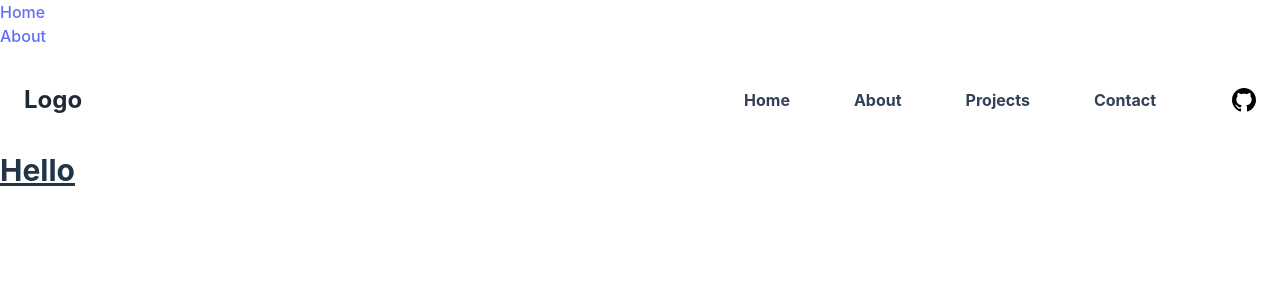
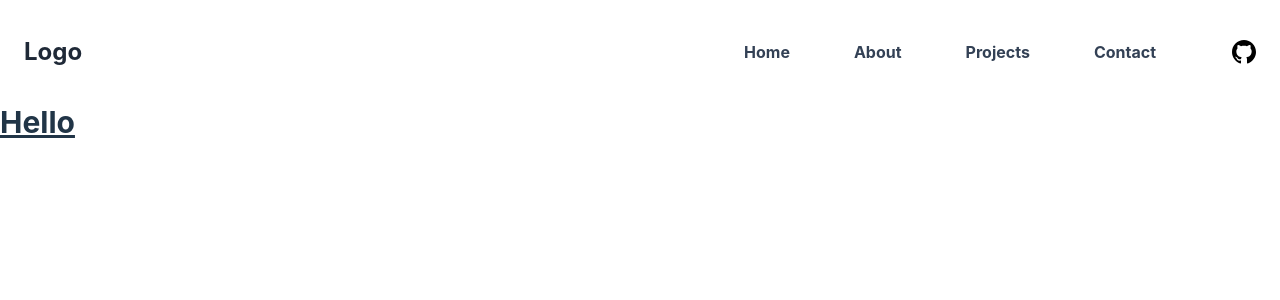
Before and after one commit to jarvin-s/portfolio, a Vue app: page / in a window 1280 px wide. Shown: the top 300 px of the page. Built offline with nearby package versions, Linux system fonts and the light colour scheme.

Commit message:
Add transition animation to all pages

```diff
--- a/src/App.vue
+++ b/src/App.vue
@@ -1,13 +1,48 @@
 <template>
-  <ul>
-    <li><router-link :to="{name:'home'}">Home</router-link></li>
-    <li><router-link :to="{name:'about'}">About</router-link></li>
-  </ul>
-  <Navbar/>
-  <router-view />
+  <Navbar />
+  <RouterView v-slot="{ Component, route }">
+    <Transition name="fade" mode="out-in">
+      <component :is="Component" :key="route.path" />
+    </Transition>
+  </RouterView>
 </template>
 
 <script setup>
+import { RouterView } from 'vue-router'
 import Navbar from '@/components/Navbar.vue'
-import { RouterView, RouterLink } from 'vue-router'
 </script>
+
+<style>
+.fade-enter-active {
+  animation: coming 0.4s;
+  animation-delay: 0.2s;
+  opacity: 0;
+}
+
+.fade-leave-active {
+  animation: going 0.4s;
+}
+
+@keyframes going {
+  from {
+    transform: translateX(0);
+  }
+
+  to {
+    transform: translateX(-10px);
+    opacity: 0;
+  }
+}
+
+@keyframes coming {
+  from {
+    transform: translateX(-10px);
+    opacity: 0;
+  }
+
+  to {
+    transform: translateX(0px);
+    opacity: 1;
+  }
+}
+</style>
```
